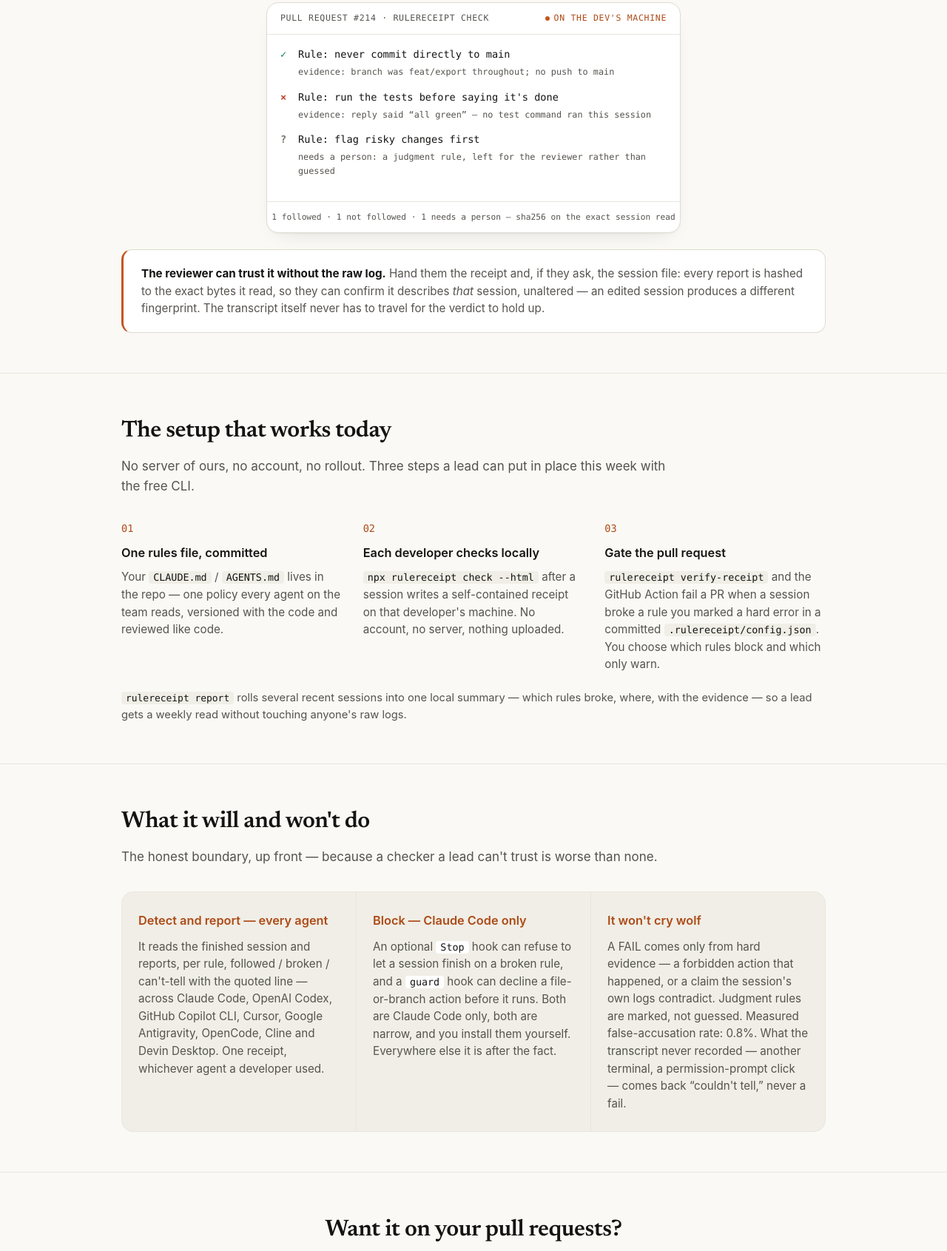
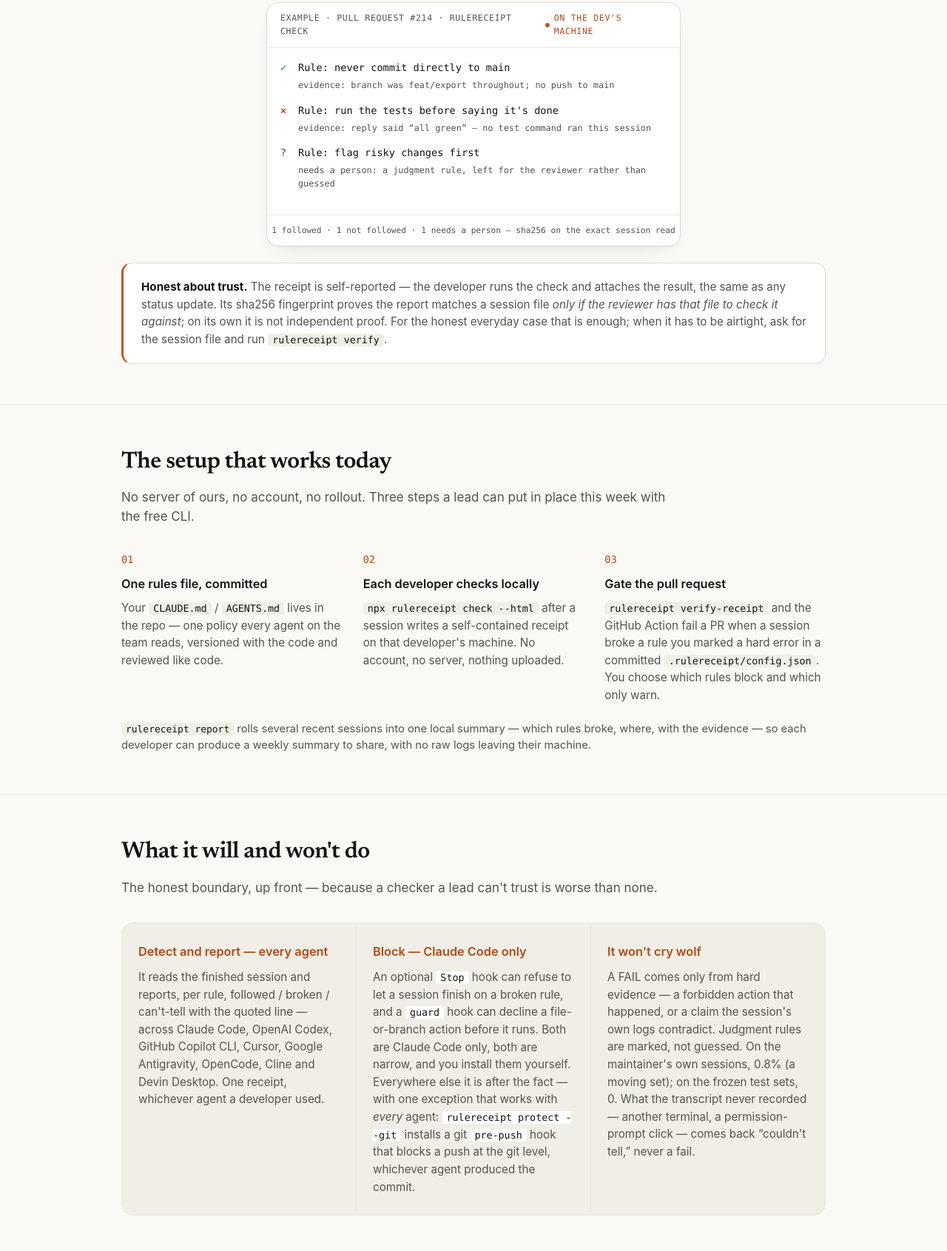
Before and after one commit to rulereceipt/rulereceipt, a website: page landing/for-teams.html in a window 1280 px wide. Shown: the part 800-2491 px from the top of the page at 74% size. Drawn offline with Linux system fonts and the light colour scheme.

Commit message:
fix(landing): /for-teams copy — honest FA + trust + Example label + weekly + protect --git

```diff
--- a/landing/for-teams.html
+++ b/landing/for-teams.html
@@ -284,7 +284,7 @@
       <div class="pr-stage">
         <div class="pr">
           <div class="pr-top">
-            <span>pull request #214 &middot; rulereceipt check</span>
+            <span>Example &middot; pull request #214 &middot; rulereceipt check</span>
             <span class="live"><span class="led"></span>on the dev's machine</span>
           </div>
           <div class="pr-body">
@@ -300,7 +300,7 @@
       </div>
 
       <div style="height:22px"></div>
-      <div class="security-note"><strong>The reviewer can trust it without the raw log.</strong> Hand them the receipt and, if they ask, the session file: every report is hashed to the exact bytes it read, so they can confirm it describes <em>that</em> session, unaltered &mdash; an edited session produces a different fingerprint. The transcript itself never has to travel for the verdict to hold up.</div>
+      <div class="security-note"><strong>Honest about trust.</strong> The receipt is self-reported &mdash; the developer runs the check and attaches the result, the same as any status update. Its sha256 fingerprint proves the report matches a session file <em>only if the reviewer has that file to check it against</em>; on its own it is not independent proof. For the honest everyday case that is enough; when it has to be airtight, ask for the session file and run <code>rulereceipt verify</code>.</div>
     </div>
   </section>
 
@@ -325,7 +325,7 @@
           <p><code>rulereceipt verify-receipt</code> and the GitHub Action fail a PR when a session broke a rule you marked a hard error in a committed <code>.rulereceipt/config.json</code>. You choose which rules block and which only warn.</p>
         </div>
       </div>
-      <p class="step-note"><code>rulereceipt report</code> rolls several recent sessions into one local summary &mdash; which rules broke, where, with the evidence &mdash; so a lead gets a weekly read without touching anyone's raw logs.</p>
+      <p class="step-note"><code>rulereceipt report</code> rolls several recent sessions into one local summary &mdash; which rules broke, where, with the evidence &mdash; so each developer can produce a weekly summary to share, with no raw logs leaving their machine.</p>
     </div>
   </section>
 
@@ -340,11 +340,11 @@
         </div>
         <div class="trust-cell">
           <h3>Block &mdash; Claude Code only</h3>
-          <p>An optional <code>Stop</code> hook can refuse to let a session finish on a broken rule, and a <code>guard</code> hook can decline a file-or-branch action before it runs. Both are Claude Code only, both are narrow, and you install them yourself. Everywhere else it is after the fact.</p>
+          <p>An optional <code>Stop</code> hook can refuse to let a session finish on a broken rule, and a <code>guard</code> hook can decline a file-or-branch action before it runs. Both are Claude Code only, both are narrow, and you install them yourself. Everywhere else it is after the fact &mdash; with one exception that works with <em>every</em> agent: <code>rulereceipt protect --git</code> installs a git <code>pre-push</code> hook that blocks a push at the git level, whichever agent produced the commit.</p>
         </div>
         <div class="trust-cell">
           <h3>It won't cry wolf</h3>
-          <p>A FAIL comes only from hard evidence &mdash; a forbidden action that happened, or a claim the session's own logs contradict. Judgment rules are marked, not guessed. Measured false-accusation rate: 0.8%. What the transcript never recorded &mdash; another terminal, a permission-prompt click &mdash; comes back &ldquo;couldn't tell,&rdquo; never a fail.</p>
+          <p>A FAIL comes only from hard evidence &mdash; a forbidden action that happened, or a claim the session's own logs contradict. Judgment rules are marked, not guessed. On the maintainer's own sessions, 0.8% (a moving set); on the frozen test sets, 0. What the transcript never recorded &mdash; another terminal, a permission-prompt click &mdash; comes back &ldquo;couldn't tell,&rdquo; never a fail.</p>
         </div>
       </div>
     </div>
```
